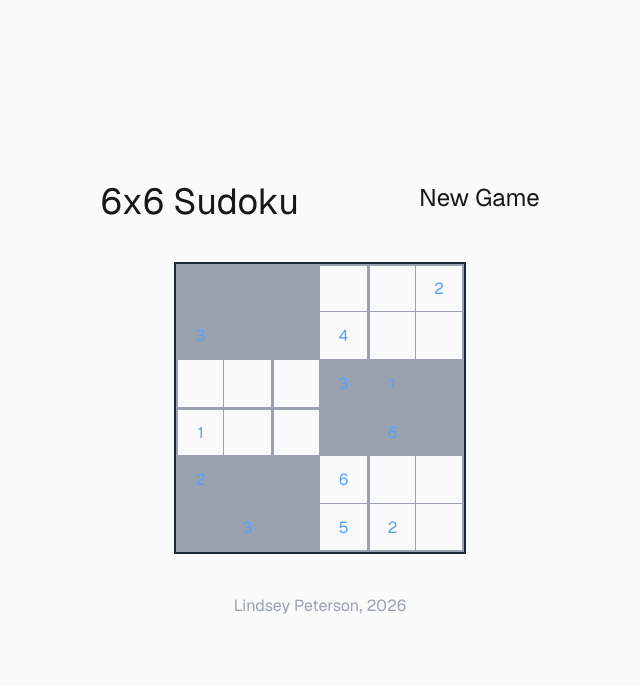
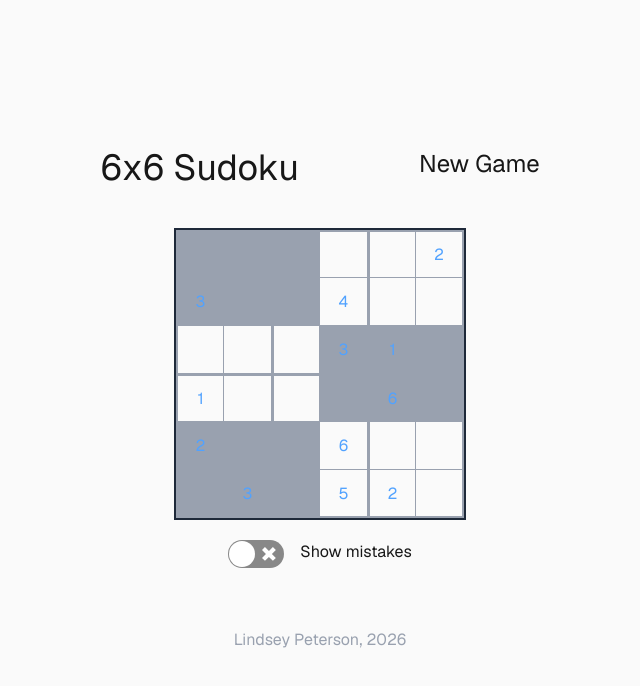
Before and after one commit to lindseyp555/sixsudoku, a Next.js app: page / in a window 1280 px wide. Shown: the top 686 px of the page, without its empty margins (320-960 px from the left). Built offline with nearby package versions, Linux system fonts and the light colour scheme.

Commit message:
added mistakes mode

```diff
--- a/app/components/grid.tsx
+++ b/app/components/grid.tsx
@@ -1,4 +1,5 @@
-import React from "react";
+import React, {useState} from "react";
+import Switch from "react-switch"
 
 interface GridProps {
   puzzle: string[][];
@@ -11,8 +12,13 @@ export const Grid = ({ puzzle, setPuzzle, clues, solution }: GridProps) => {
   const rows = 6;
   const cols = 6;
 
+  const [showMistakes, setShowMistakes] = useState(false);
+  const handleSwitchChange = (nextChecked: boolean) => {
+    setShowMistakes(nextChecked);
+  };
+
   const handleCellChange = (e: React.ChangeEvent<HTMLInputElement>, row: number, col: number) => {
-    if (/^[1-9]$|^$|^ $/.test(e.target.value)) {
+    if (/^[1-6]$|^$/.test(e.target.value)) {
     var newArray = [];
     for (var i = 0; i < puzzle.length; i++) {
       newArray[i] = puzzle[i].slice();
@@ -23,6 +29,7 @@ export const Grid = ({ puzzle, setPuzzle, clues, solution }: GridProps) => {
   };
 
   return (
+    <div className="flex flex-col items-center">
     <div className="inline-block border-2 border-gray-800">
       {puzzle.map((rowData, row) => (
         <div className="flex" key={row}>
@@ -38,6 +45,17 @@ export const Grid = ({ puzzle, setPuzzle, clues, solution }: GridProps) => {
             const colBlock = Math.floor(col / 3);
             const isShaded = (rowBlock + colBlock) % 2 === 0;
 
+            const userValue = puzzle[row][col];
+            const solutionValue = solution[row][col];
+
+            const isMistake = showMistakes && userValue !== "" && userValue !== solutionValue.toString();
+
+            console.log("Cell", row, col, {
+  userValue,
+  solutionValue,
+  isMistake
+});
+
             return (
               <input
                 key={`${row}-${col}`}
@@ -46,9 +64,13 @@ export const Grid = ({ puzzle, setPuzzle, clues, solution }: GridProps) => {
                 className={`
                   ${borderTop} ${borderLeft} ${borderRight} ${borderBottom} text-center border-gray-400 w-12 h-12 flex items-center justify-center
                   ${isShaded ? "bg-gray-400 dark:bg-gray-800" : ""}
-                  ${clues[row][col] ? "text-blue-400" : "text-white"}
-                  disabled:text-blue-400
-
+                  ${
+                    clues[row][col]
+                    ? "text-blue-400"
+                    : isMistake
+                    ? "text-red-500"
+                    : "text-white"
+                  }
                 }`}
                 value={cell}
               />
@@ -57,5 +79,13 @@ export const Grid = ({ puzzle, setPuzzle, clues, solution }: GridProps) => {
         </div>
       ))}
     </div>
+    <div className="flex flex-row p-5">
+    <Switch
+      checked={showMistakes}
+      onChange={handleSwitchChange}
+    />
+    <p className="flex pl-4">Show mistakes</p>
+    </div>
+    </div>
   );
 };
--- a/app/sudoku_generator.js
+++ b/app/sudoku_generator.js
@@ -116,7 +116,9 @@ function removeNumbersUnique(board, maxRemovals = 14) {
     const backup = board[row][col];
     board[row][col] = 0;
 
-    if (countSolutions(board) !== 1) {
+    const boardCopy = board.map(r => [...r]);
+
+    if (countSolutions(boardCopy) !== 1) {
       board[row][col] = backup;
     } else {
       removed++;
@@ -132,7 +134,7 @@ export function generatePuzzle(maxRemovals = 24) {
     puzzle: board.map(row =>
       row.map(n => (n === 0 ? "" : n.toString()))
     ),
-    solution: fullBoard
+    solution: fullBoard.map(row => [...row])
   };
 }
 
--- a/package.json
+++ b/package.json
@@ -11,7 +11,8 @@
   "dependencies": {
     "next": "16.1.4",
     "react": "19.2.3",
-    "react-dom": "19.2.3"
+    "react-dom": "19.2.3",
+    "react-switch": "^7.1.0"
   },
   "devDependencies": {
     "@tailwindcss/postcss": "^4",
```
Also changed, not shown: 1 other file (tests, documents, lock files or other folders).
